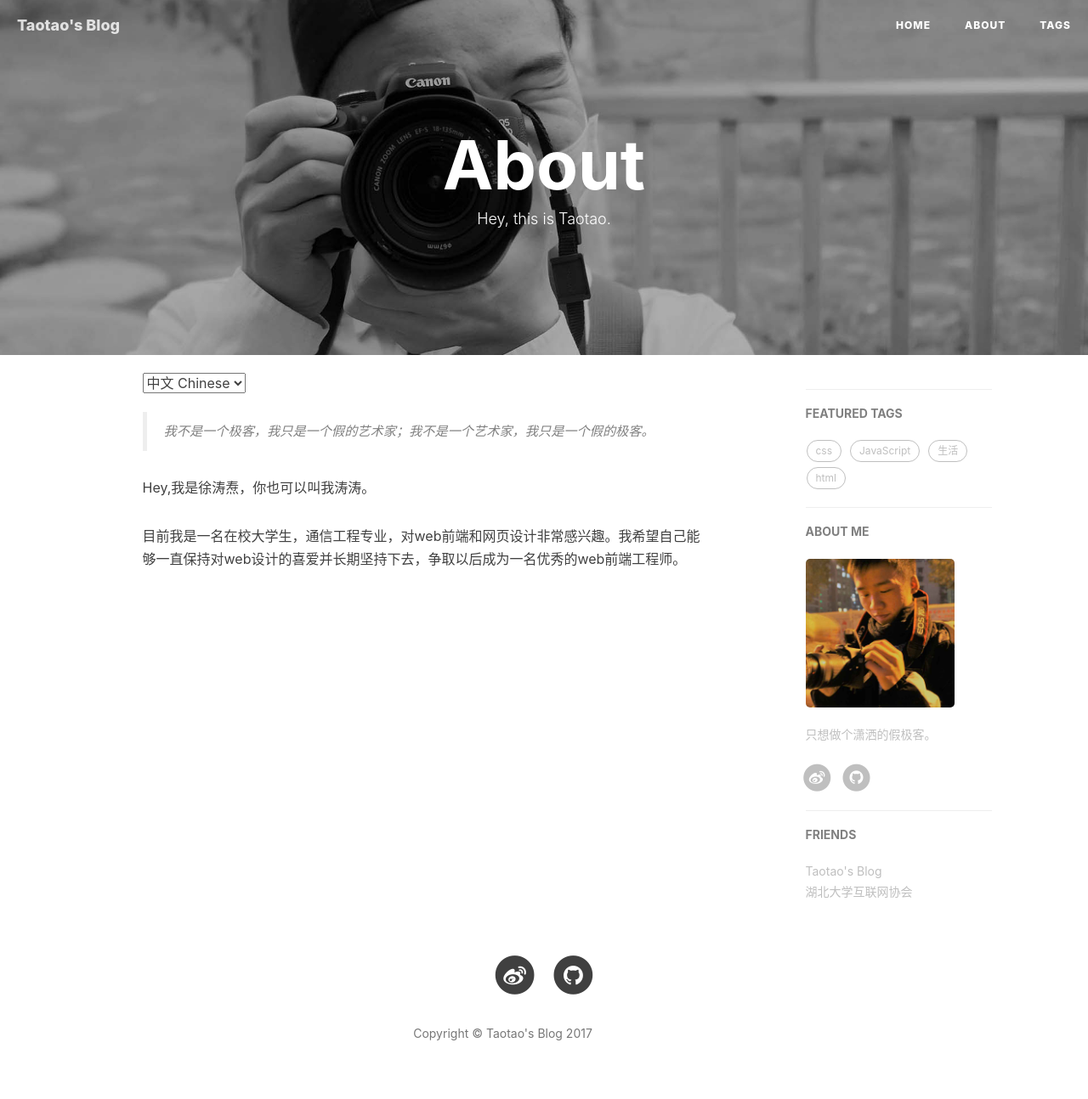
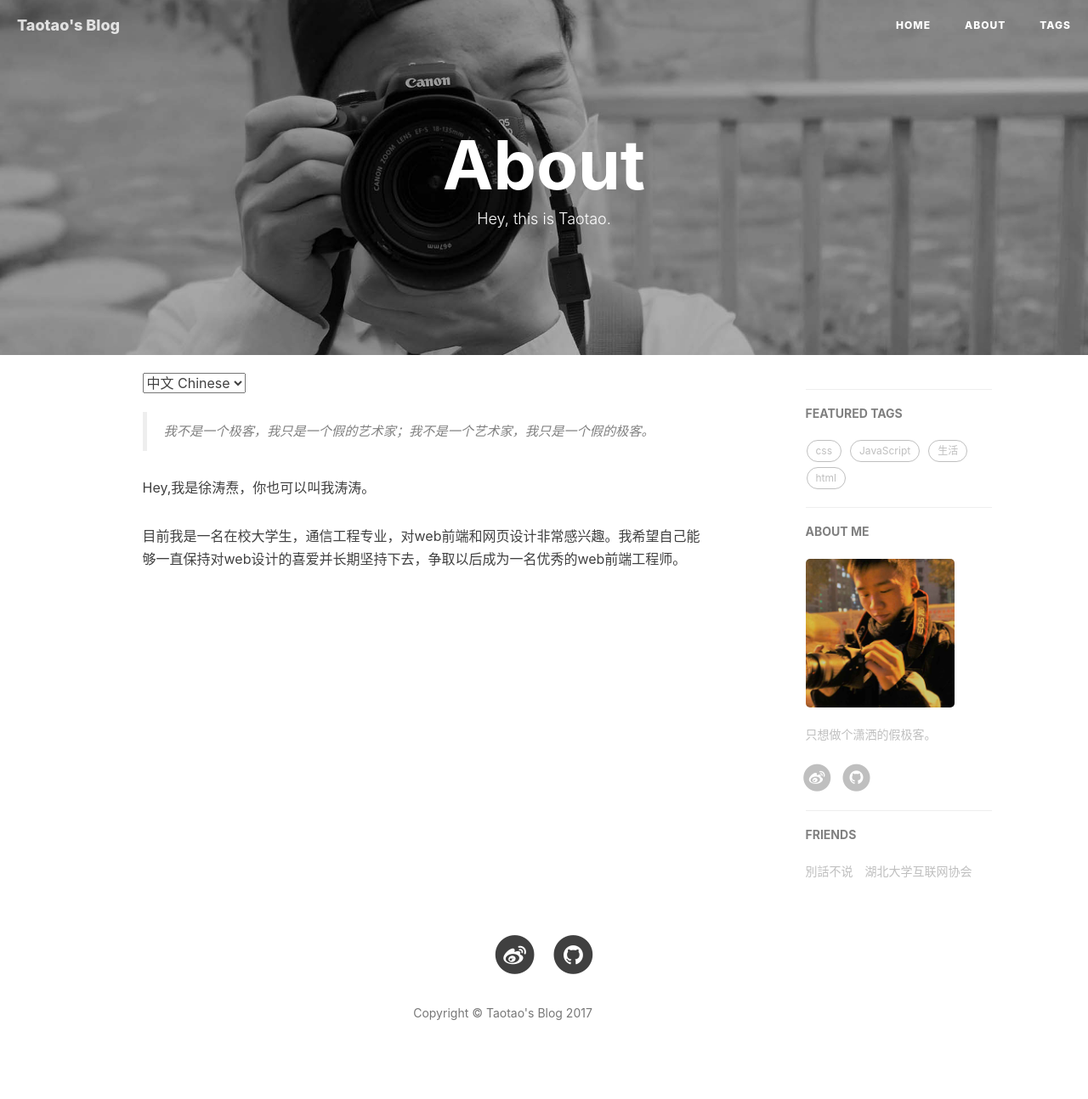
Before and after one commit to Xutaotaotao/Xutaotaotao.github.io, a Jekyll site: the page built from about.html, in a window 1280 px wide. Shown: the whole page at 85% size. Built offline with Jekyll 4.4.1, drawn with Linux system fonts in a browser that asks for light colours; comment, search, counter and statistics services are not loaded; after the commit the page ends 1270 px from its top, so only the background shows below that; grey boxes are pictures that could not be loaded.

```diff
--- a/_config.yml
+++ b/_config.yml
@@ -61,8 +61,8 @@ featured-condition-size: 1              # A tag will be featured if the size of
 # Friends
 friends: [
     {
-        title: "Taotao's Blog",
-        href: "https://xutaotaotao.github.io/"
+        title: "別話不说",
+        href: "https://www.xutaotao.cn"
     },{
         title: "湖北大学互联网协会",
         href: "http://hlwxh.xutaotao.cn"
--- a/_includes/footer.html
+++ b/_includes/footer.html
@@ -23,7 +23,7 @@
                         </a>
                     </li>
                     {% endif %}
-                    <!-- add Weibo, Zhihu by Hux, add target = "_blank" to <a> by Hux -->
+
                     {% if site.zhihu_username %}
                     <li>
                         <a target="_blank" href="https://www.zhihu.com/people/{{ site.zhihu_username }}">
```
Also changed, not shown: _includes/nav.html (+4 -13 lines).
